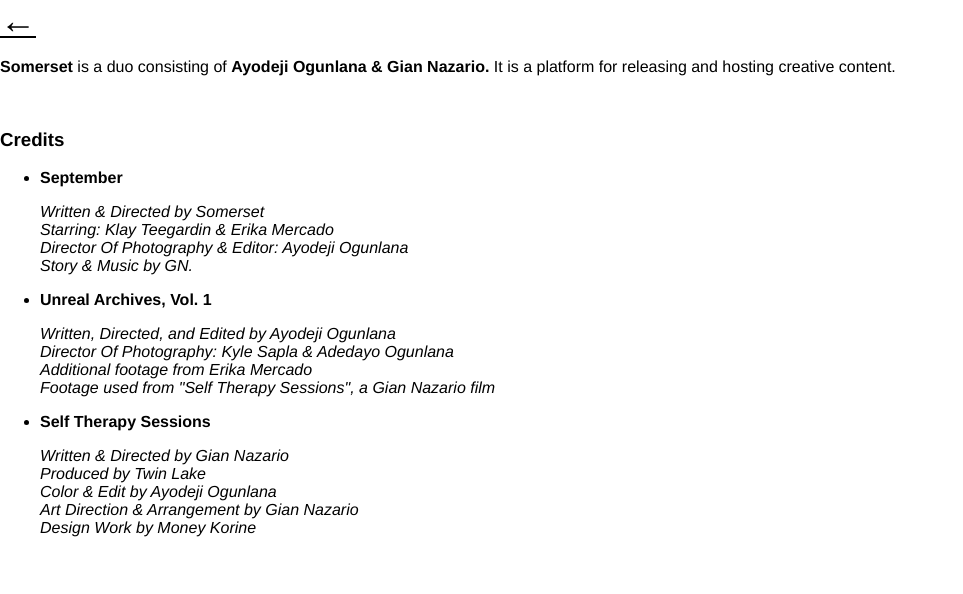
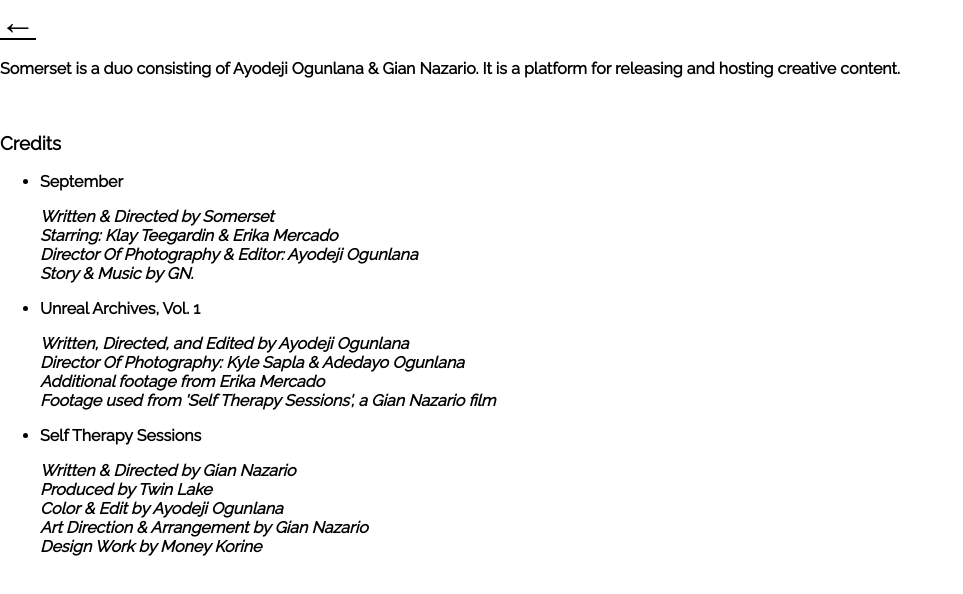
Before and after one commit to benjidurden/somerset-alpha, a React (Create React App) app: page /about in a window 1280 px wide. Shown: the top 594 px of the page, without its empty margins (0-963 px from the left). Built offline with nearby package versions, Linux system fonts and the light colour scheme.

Commit message:
adding poster and timer

```diff
--- a/package.json
+++ b/package.json
@@ -5,6 +5,7 @@
   "dependencies": {
     "animate.css": "^3.5.2",
     "react": "^15.6.1",
+    "react-countdown-now": "^1.2.0",
     "react-dom": "^15.6.1",
     "react-router-dom": "^4.1.2"
   },
--- a/src/About.js
+++ b/src/About.js
@@ -1,26 +1,30 @@
 import React, { Component } from "react";
 import { Link } from "react-router-dom";
+
+const styles = {
+ fontFamily: 'Raleway',
+}
 
 class About extends Component {
   render() {
     return (
-      <div className = "animated fadeIn">
+      <div className = "animated fadeIn" style = {styles}>
         <Link to="/" className="arrow">
         <a className = "underline"><span>
           ←</span>
           </a>
         </Link>
         <p className = "somersetInfo">
-          <b>Somerset</b> is a duo consisting of <b>Ayodeji Ogunlana & Gian Nazario.</b> It is
-          a platform for releasing and hosting creative content.
+          <b>Somerset is a duo consisting of Ayodeji Ogunlana & Gian Nazario. It is
+          a platform for releasing and hosting creative content.</b>
         </p>
         <br />
         <h3>Credits</h3>
         <ul>
           <li>
-            <b>September</b>
+           <b>September</b>
           </li>
-          <p>
+          <p><b>
             <i>
               Written & Directed by Somerset<br />
               Starring: Klay Teegardin & Erika Mercado
@@ -30,23 +34,27 @@ class About extends Component {
               Story & Music by GN.
               <br />
             </i>
+            </b>
           </p>
           <li>
             <b>Unreal Archives, Vol. 1</b>
           </li>
           <p>
+            <b>
             <i>
               Written, Directed, and Edited by Ayodeji Ogunlana <br /> Director
               Of Photography: Kyle Sapla & Adedayo Ogunlana <br />
               Additional footage from Erika Mercado <br />
-              Footage used from "Self Therapy Sessions", a Gian Nazario film
+              Footage used from 'Self Therapy Sessions', a Gian Nazario film
               <br />
             </i>
+            </b>
           </p>
           <li>
             <b>Self Therapy Sessions</b>
           </li>
           <p>
+            <b>
             <i>
               Written & Directed by Gian Nazario
               <br />
@@ -58,6 +66,7 @@ class About extends Component {
               <br />
               Design Work by Money Korine <br />
             </i>
+            </b>
           </p>
         </ul>
       </div>
--- a/src/App.css
+++ b/src/App.css
@@ -1,6 +1,5 @@
-* {
-  font-family: 'helvetica';
-}
+@import url('https://fonts.googleapis.com/css?family=Raleway');
+
 
 .arrow {
   text-decoration: none;
--- a/src/Home.js
+++ b/src/Home.js
@@ -5,9 +5,8 @@ import September from "./September";
 import Trilogy from "./Trilogy";
 
 const styles = {
-  fontFamily: "sans-serif",
+  fontFamily: "helvetica",
   textAlign: "center",
-  color: "orange"
 };
 
 class Home extends Component {
```
Also changed, not shown: 1 other file (tests, documents, lock files or other folders).
